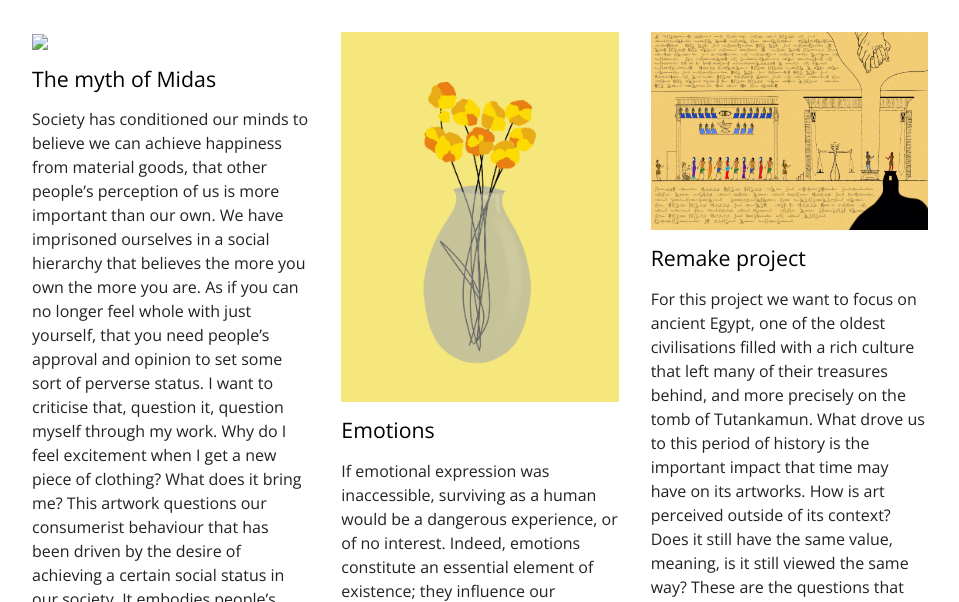
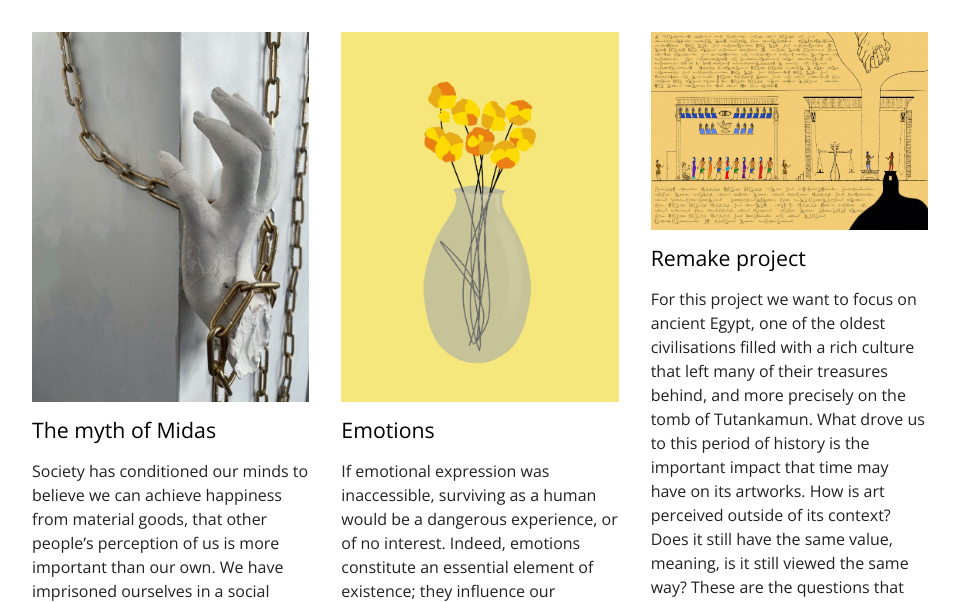
Before and after one commit to vicky42119/portfolio_project_victoria, a website built with Parcel: page index.html in a window 1280 px wide. Shown: the part 673-1275 px from the top of the page, without its empty margins (160-1119 px from the left). Built offline with nearby package versions, Linux system fonts and the light colour scheme; files whose address does not match are found by name.

Commit message:
Update index.html

```diff
--- a/index.html
+++ b/index.html
@@ -45,7 +45,7 @@
         <article>
         <a href="/parsons/profile/leyna-zniber/">
         <figure>
-          <img src="project_1" />
+          <img src="/Users/vickybeyrard/Desktop/core 1 - interaction/core-int-pucd-2035_victoria_beyrard/portfolio_project_victoria/portfolio_project_victoria/img/project_1.jpg" />
       </figure>
     </a>
     <a href="https://portfolio.newschool.edu/beyrv416/2021/04/03/final-studio/" class="unstyled-link"><h4 class="project-block_title">The myth of Midas</h4></a>
```
